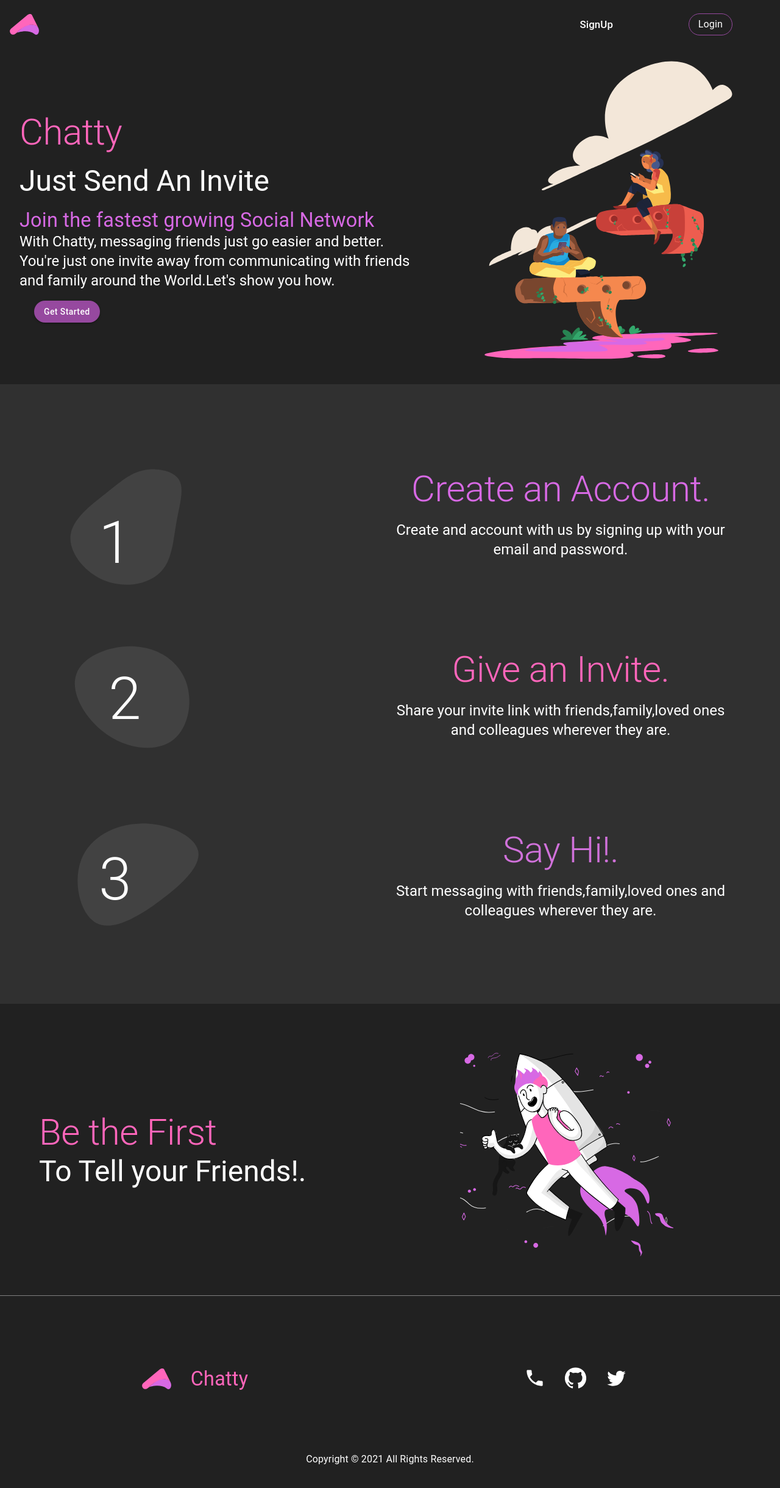
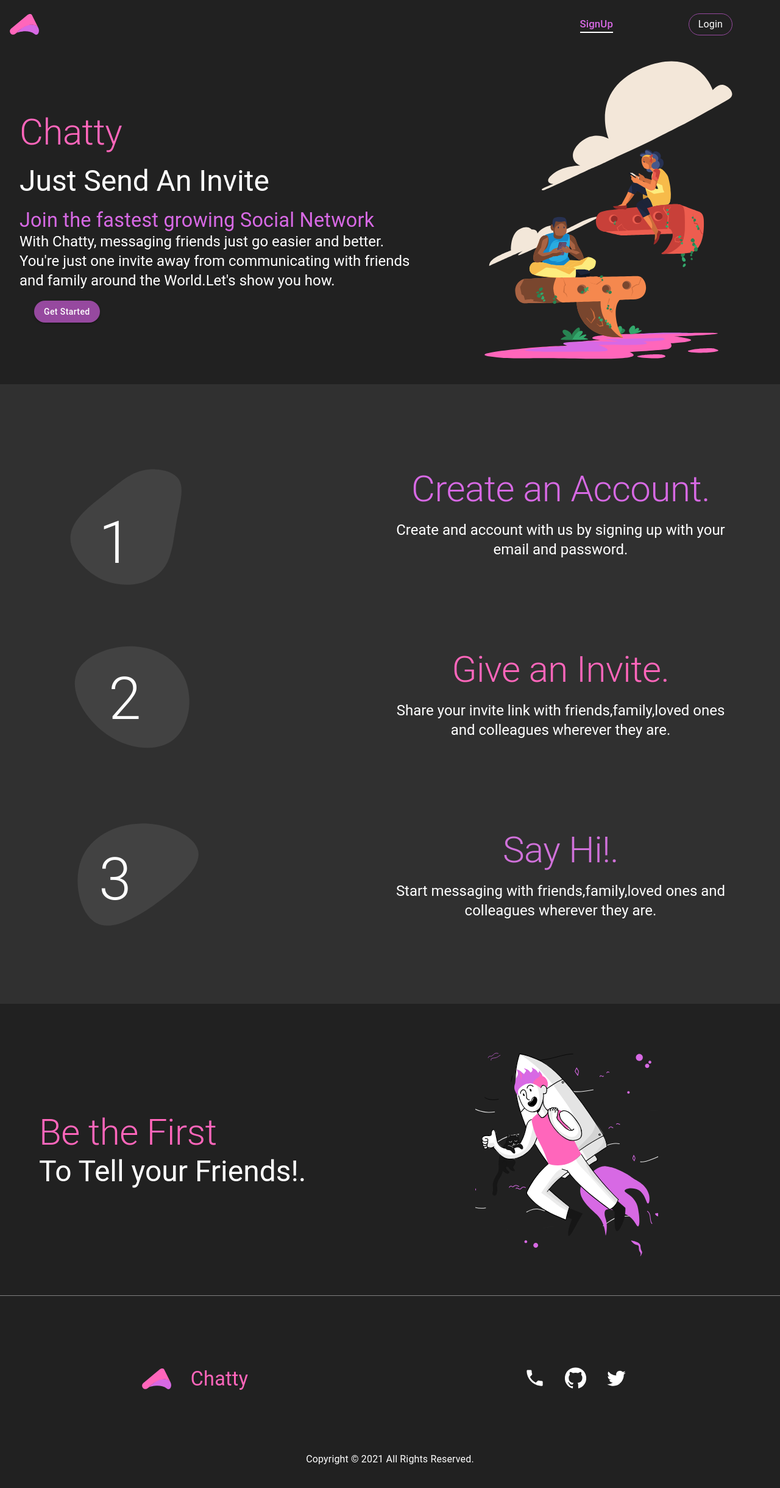
Before and after one commit to PeterKwesiAnsah/Chatty, a React (Create React App) app in the folder client/: page / in a window 1280 px wide. Shown: the top 2440 px of the page at 61% size. Built offline with nearby package versions, Linux system fonts and the light colour scheme.

Commit message:
responsive designing

```diff
--- a/client/public/index.html
+++ b/client/public/index.html
@@ -2,14 +2,14 @@
 <html lang="en">
   <head>
     <meta charset="utf-8" />
-    <link rel="icon" href="%PUBLIC_URL%/favicon.ico" />
+    <link rel="icon" href="%PUBLIC_URL%/logo.svg" />
     <meta name="viewport" content="width=device-width, initial-scale=1" />
     <meta name="theme-color" content="#000000" />
     <meta
       name="description"
-      content="Web site created using create-react-app"
+      content="Chatty,just send an Invite"
     />
-    <link rel="apple-touch-icon" href="%PUBLIC_URL%/logo192.png" />
+    <link rel="apple-touch-icon" href="%PUBLIC_URL%/logo.svg" />
     <!--
       manifest.json provides metadata used when your web app is installed on a
       user's mobile device or desktop. See https://developers.google.com/web/fundamentals/web-app-manifest/
@@ -24,7 +24,7 @@
       work correctly both with client-side routing and a non-root public URL.
       Learn how to configure a non-root public URL by running `npm run build`.
     -->
-    <title>React App</title>
+    <title>Chatty-just send an Invite</title>
   </head>
   <body>
     <noscript>You need to enable JavaScript to run this app.</noscript>
--- a/client/src/layout/home/components/Aftersteps.js
+++ b/client/src/layout/home/components/Aftersteps.js
@@ -3,12 +3,17 @@ import { makeStyles, Grid, Typography } from '@material-ui/core';
 import animationData from '../../../lotties/growthAnimation.json';
 import Lottie from 'react-lottie';
 
-
 const useStyles = makeStyles((theme) => ({
 	root: {
 		width: '100%',
-        padding: theme.spacing(8)
-    }
+		padding: theme.spacing(8),
+	},
+	lottie:{
+		overflow: 'hidden',
+		'@media only screen and (max-width:62.5em)': {
+			marginTop:theme.spacing(2),
+		},
+	}
 }));
 
 const defaultOptions = {
@@ -31,8 +36,10 @@ const Aftersteps = () => {
 					</Typography>
 					<Typography variant="h3">To Tell your Friends!.</Typography>
 				</Grid>
-				<Grid item  xs={12} sm={12} md={6} lg={6}>
-					<Lottie options={defaultOptions} height={350} width={350} />
+				<Grid item xs={12} sm={12} md={6} lg={6}>
+					<div className={classes.lottie}>
+						<Lottie options={defaultOptions} height={350} width={300} />
+					</div>
 				</Grid>
 			</Grid>
 		</div>
--- a/client/src/layout/home/components/Footer.js
+++ b/client/src/layout/home/components/Footer.js
@@ -10,11 +10,17 @@ const useStyles = makeStyles((theme) => ({
 		width: '100%',
 		textAlign: 'center',
 		padding: theme.spacing(14, 0),
+		'@media only screen and (max-width:62.5em)': {
+			padding: theme.spacing(7, 0),
+		},
 		borderTop: '1px solid grey',
 	},
 	socials: {
         '& > a':{
-            marginRight:theme.spacing(4)
+			marginRight:theme.spacing(4),
+			'@media only screen and (max-width:62.5em)': {
+				marginRight:theme.spacing(3),
+			},
         }
     },
 	logos: {
@@ -28,7 +34,10 @@ const useStyles = makeStyles((theme) => ({
 		},
     },
     copyright:{
-        marginTop:theme.spacing(12)
+		marginTop:theme.spacing(12),
+		'@media only screen and (max-width:62.5em)': {
+			marginTop:theme.spacing(6),
+		},
     }
 }));
 
--- a/client/src/layout/home/components/Navbar.js
+++ b/client/src/layout/home/components/Navbar.js
@@ -17,14 +17,24 @@ const useStlyes = makeStyles((theme) => ({
 			marginLeft: 'auto',
 			width: '30%',
 			height: '30%',
+			'@media only screen and (max-width:62.5em)': {
+				display: 'none',
+			},
 		},
 		'& a': {
 			color: 'inherit',
+			// '@media only screen and (max-width:62.5em)': {
+			// 	marginLeft: theme.spacing(2),
+			// },
 		},
 	},
 	imgBlock: {
 		height: theme.spacing(6),
 		width: theme.spacing(6),
+		'@media only screen and (max-width:62.5em)': {
+			height: theme.spacing(5),
+			width: theme.spacing(5),
+		},
 	},
 	img: {
 		width: '100%',
@@ -36,6 +46,10 @@ const useStlyes = makeStyles((theme) => ({
 		borderRadius: theme.spacing(3),
 		textTransform: 'none',
 	},
+	typo: {
+		fontSize: '1.05rem',
+		borderBottom: '2px solid #fff',
+	},
 }));
 
 //https://cdn.svgporn.com/logos/akka.svg
@@ -45,17 +59,21 @@ const Navbar = () => {
 	return (
 		<div className={classes.root}>
 			<div className={classes.imgBlock}>
-				<img
-					src={logo}
-					alt="Just Send An Invite"
-					className={classes.img}
-				></img>
+				<img src={logo} alt="Just Send An Invite" className={classes.img}></img>
 			</div>
 			<Router>
 				<nav>
 					<ul>
 						<li>
-							<Link to="/signUp"><Typography variant="h6" style={{fontSize:'1.05rem'}}>SignUp</Typography></Link>
+							<Link to="/signUp">
+								<Typography
+									variant="h6"
+									color="primary"
+									className={classes.typo}
+								>
+									SignUp
+								</Typography>
+							</Link>
 						</li>
 						<li>
 							<Button href="/login" variant="outlined" className={classes.btn}>
--- a/client/src/layout/home/components/Steps.js
+++ b/client/src/layout/home/components/Steps.js
@@ -12,6 +12,10 @@ const useStyles = makeStyles((theme) => ({
 		display: 'grid',
 		placeItems: 'center',
 		padding: theme.spacing(8, 10),
+		'@media only screen and (max-width:62.5em)': {
+			padding: theme.spacing(2, 4),
+			overFlow:'hidden'
+		},
 		textAlign: 'center',
 
 	},
```
Also changed, not shown: client/public/logo.svg (added).
